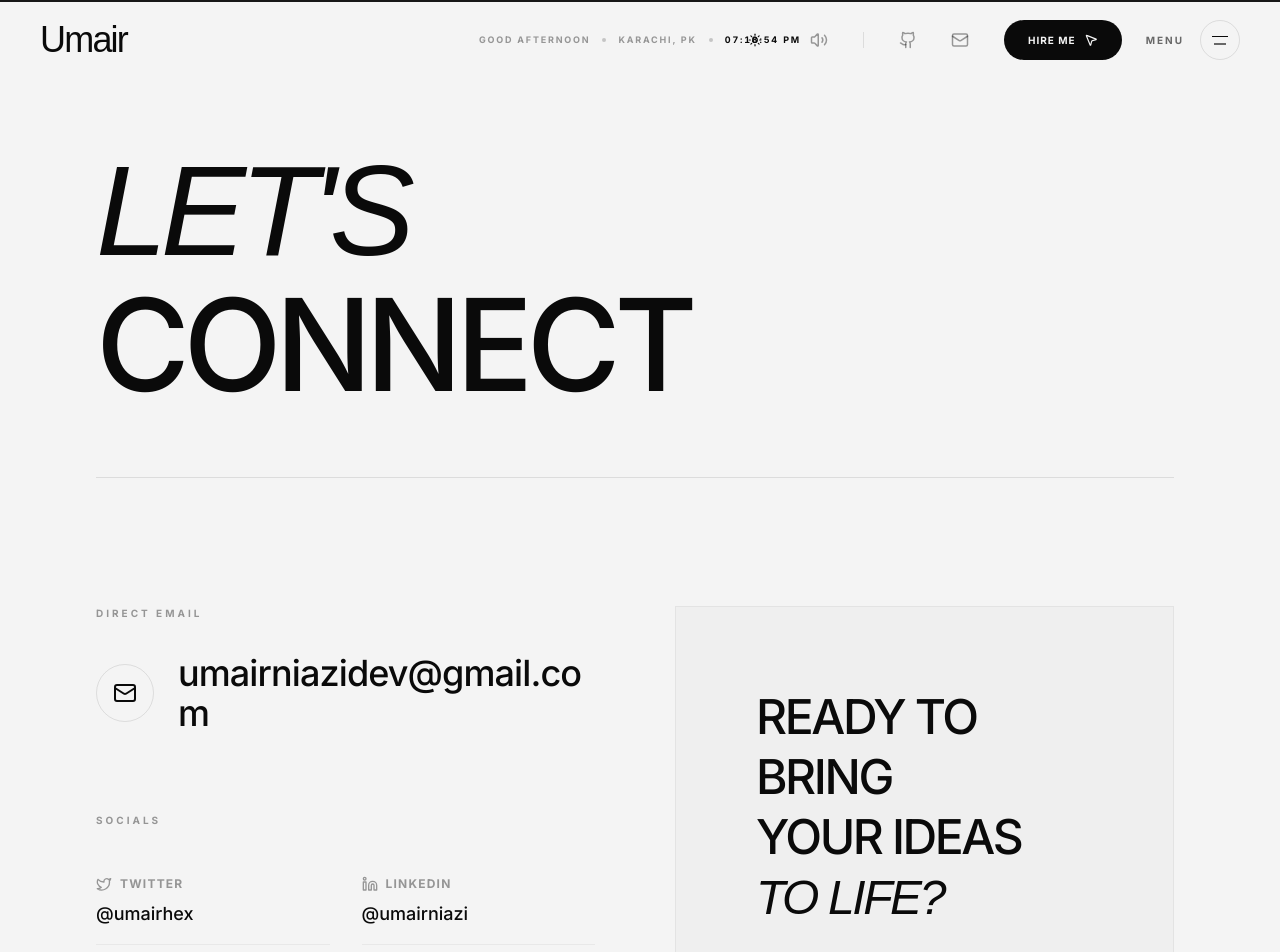
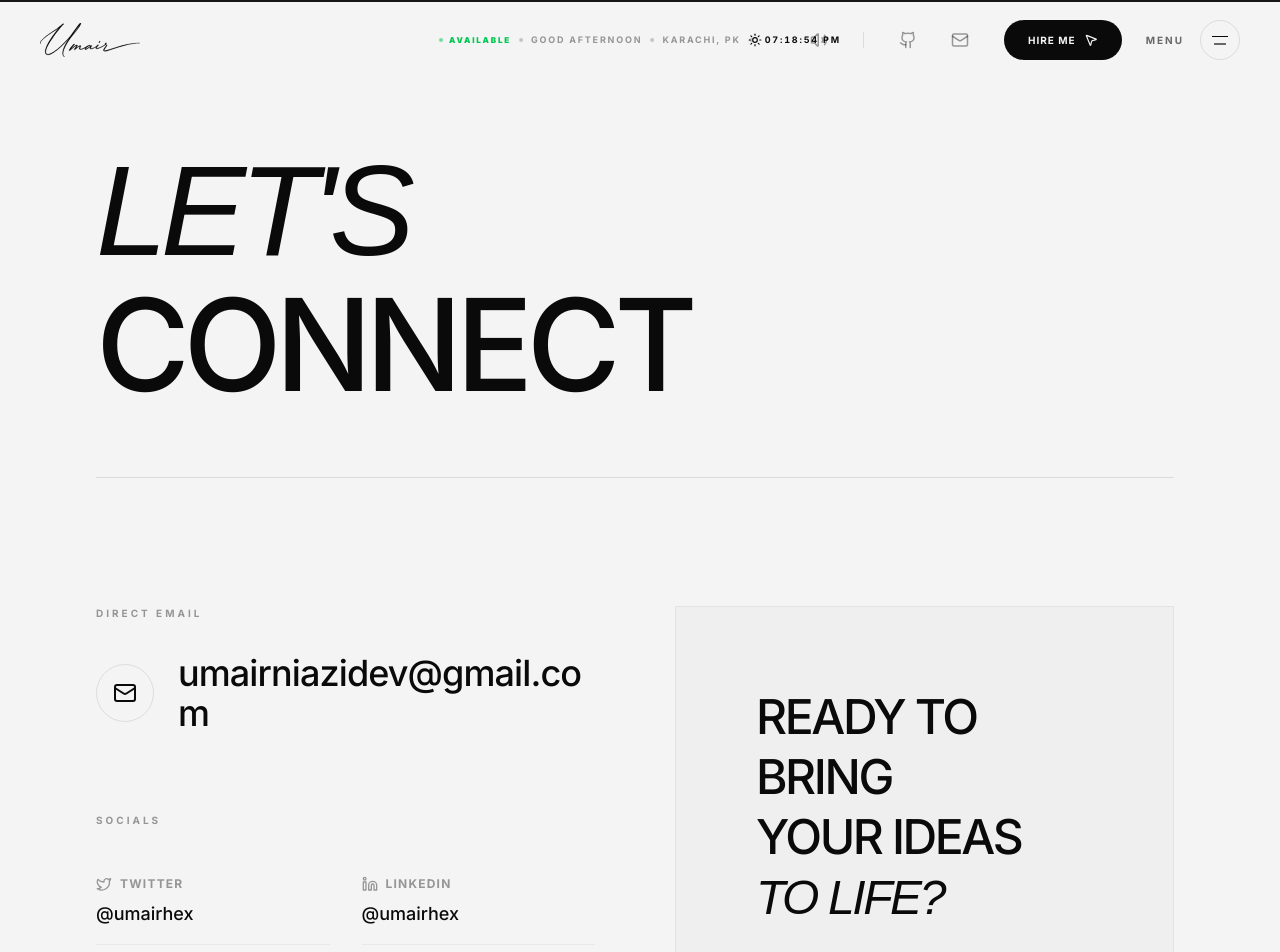
Before and after one commit to umairhex/refolio, a Next.js app: page /contact in a window 1280 px wide. Shown: the top 952 px of the page. Built offline with nearby package versions, Linux system fonts and the light colour scheme; a web font is replaced by a local one.

Commit message:
feat: implement site preloader with GSAP animations and add project constants configuration

```diff
--- a/app/components/layout/Navbar/NavbarLogo.tsx
+++ b/app/components/layout/Navbar/NavbarLogo.tsx
@@ -2,6 +2,7 @@
 
 import { animateTo } from "@/lib/animations";
 import { SoundLink } from "@/app/components/ui/Sound";
+import { Logo } from "@/app/components/ui/Logo";
 
 export const NavbarLogo = () => {
   return (
@@ -11,34 +12,33 @@ export const NavbarLogo = () => {
         className="group flex items-center gap-3 focus:outline-none"
         aria-label="Go to home"
       >
-        <span
-          className="font-arsenica-display nav-logo block transform-gpu cursor-pointer text-2xl font-medium md:text-4xl"
+        <div
+          className="nav-logo block transform-gpu cursor-pointer"
           onMouseEnter={(e) => {
             animateTo(e.currentTarget, {
-              rotateY: 20,
-              rotateX: -10,
-              x: 5,
+              scale: 1.05,
+              rotateY: 10,
+              rotateX: -5,
               duration: 0.4,
               ease: "power2.out",
             });
           }}
           onMouseLeave={(e) => {
             animateTo(e.currentTarget, {
+              scale: 1,
               rotateY: 0,
               rotateX: 0,
-              x: 0,
               duration: 0.4,
               ease: "power2.out",
             });
           }}
           style={{
-            letterSpacing: "-0.05em",
             perspective: "1000px",
             transformStyle: "preserve-3d",
           }}
         >
-          Umair
-        </span>
+          <Logo width={100} height={30} />
+        </div>
       </SoundLink>
     </div>
   );
--- a/app/components/layout/NavbarClock.tsx
+++ b/app/components/layout/NavbarClock.tsx
@@ -22,7 +22,7 @@ const NavbarClock = ({ isScrolled }: { isScrolled: boolean }) => {
 
       if (hours >= 5 && hours < 12) setGreeting("Good Morning");
       else if (hours >= 12 && hours < 17) setGreeting("Good Afternoon");
-      else if (hours >= 17 && hours < 21) setGreeting("Good Evening");
+      else if (hours >= 17 && hours < 22) setGreeting("Good Evening");
       else setGreeting("Good Night");
 
       const formatter = new Intl.DateTimeFormat("en-US", {
@@ -45,11 +45,10 @@ const NavbarClock = ({ isScrolled }: { isScrolled: boolean }) => {
 
   return (
     <div
-      className={`nav-item absolute left-1/2 flex -translate-x-1/2 items-center justify-center transition-all duration-700 ease-expo-out ${
+      className={`nav-item ease-expo-out absolute left-1/2 flex -translate-x-1/2 items-center justify-center transition-all duration-700 ${
         isScrolled ? "scale-90 opacity-40 xl:flex" : "lg:flex"
       }`}
     >
-
       <div className="flex items-center gap-3 text-[9px] font-bold tracking-[0.2em] uppercase">
         <AnimatePresence mode="wait">
           {!isScrolled && (
@@ -60,10 +59,17 @@ const NavbarClock = ({ isScrolled }: { isScrolled: boolean }) => {
               exit={{ opacity: 0, y: -5 }}
               className="flex items-center gap-3"
             >
-              <span className="text-foreground/40 hidden xl:inline">{greeting}</span>
-              <span className="bg-foreground/20 hidden h-1 w-1 rounded-full xl:inline" />
-              <span className="text-foreground/40">Karachi, PK</span>
-              <span className="bg-foreground/20 h-1 w-1 rounded-full" />
+              <div className="flex items-center gap-2">
+                <div className="flex items-center gap-1.5 text-green-500 dark:text-emerald-500">
+                  <div className="h-1 w-1 animate-pulse rounded-full bg-current" />
+                  <span className="text-[8px] font-black">AVAILABLE</span>
+                </div>
+                <span className="bg-foreground/20 h-1 w-1 rounded-full" />
+                <span className="text-foreground/40 hidden xl:inline">{greeting}</span>
+                <span className="bg-foreground/20 hidden h-1 w-1 rounded-full xl:inline" />
+                <span className="text-foreground/40">Karachi, PK</span>
+                <span className="bg-foreground/20 h-1 w-1 rounded-full" />
+              </div>
             </motion.div>
           )}
         </AnimatePresence>
--- /dev/null
+++ b/app/components/ui/Logo.tsx
@@ -0,0 +1,35 @@
+"use client";
+
+import Image from "next/image";
+import { cn } from "@/lib/utils";
+
+interface LogoProps {
+  className?: string;
+  width?: number;
+  height?: number;
+}
+
+export const Logo = ({ className, width = 130, height = 40 }: LogoProps) => {
+  return (
+    <div className={cn("relative flex items-center", className)} style={{ width, height }}>
+      {/* Light Theme Logo */}
+      <Image
+        src="/assets/logos/UmairSignatureBlackLogo.svg"
+        alt="Umair Signature Logo"
+        width={width}
+        height={height}
+        className="h-auto w-full object-contain dark:hidden"
+        priority
+      />
+      {/* Dark Theme Logo */}
+      <Image
+        src="/assets/logos/UmairSignatureWhiteLogo.svg"
+        alt="Umair Signature Logo"
+        width={width}
+        height={height}
+        className="hidden h-auto w-full object-contain dark:block"
+        priority
+      />
+    </div>
+  );
+};
--- a/app/components/ui/Preloader.tsx
+++ b/app/components/ui/Preloader.tsx
@@ -6,15 +6,15 @@ import { useLoadingActions } from "@/hooks/use-loading-store";
 import { createTimeline, animateTo } from "@/lib/animations";
 
 export default function Preloader() {
+  const words = ["FULLSTACK", "CLOUD", "AUTOMATION"];
+
   const [percentage, setPercentage] = useState(0);
   const [isHidden, setIsHidden] = useState(true);
   const [isVisible, setIsVisible] = useState(false);
+  const [currentWord, setCurrentWord] = useState(words[0]);
 
   const containerRef = useRef<HTMLDivElement>(null);
-  const wordRef = useRef<HTMLSpanElement>(null);
   const contentRef = useRef<HTMLDivElement>(null);
-
-  const words = ["FULLSTACK", "CLOUD", "AUTOMATION"];
 
   const { setIsLoaded } = useLoadingActions();
 
@@ -29,12 +29,14 @@ export default function Preloader() {
         setIsHidden(false);
         setIsVisible(true);
       });
+    } else {
+      setIsLoaded(true);
     }
 
     return () => {
       document.body.style.overflow = "";
     };
-  }, []);
+  }, [setIsLoaded]);
 
   const handleMouseMove = (e: React.MouseEvent) => {
     if (!contentRef.current) return;
@@ -75,47 +77,21 @@ export default function Preloader() {
         },
       });
 
-      if (prefersReducedMotion) {
-        const obj = { val: 0 };
-        tl.to(obj, {
-          val: 100,
-          duration: 1,
-          onUpdate: () => {
-            setPercentage(Math.floor(obj.val));
-          },
-        });
-        return;
-      }
-
       const count = { value: 0 };
       tl.to(count, {
         value: 100,
-        duration: 2.5,
+        duration: prefersReducedMotion ? 1.5 : 3,
         ease: "power2.inOut",
-        onUpdate: () => setPercentage(Math.floor(count.value)),
+        onUpdate: () => {
+          const val = Math.floor(count.value);
+          setPercentage(val);
+
+          const wordIndex = Math.min(Math.floor((val / 101) * words.length), words.length - 1);
+          setCurrentWord(words[wordIndex]);
+        },
       });
 
-      words.forEach((word, i) => {
-        const startTime = (i * 2.1) / words.length;
-        tl.to(
-          wordRef.current,
-          {
-            opacity: 0,
-            y: -10,
-            duration: 0.15,
-            onComplete: () => {
-              if (wordRef.current) wordRef.current.innerText = word;
-            },
-          },
-          startTime,
-        ).to(wordRef.current, {
-          opacity: 1,
-          y: 0,
-          duration: 0.15,
-        });
-      });
-
-      tl.to({}, { duration: 0.4 });
+      tl.to({}, { duration: 0.2 });
     },
     { scope: containerRef, dependencies: [isVisible] },
   );
@@ -131,7 +107,7 @@ export default function Preloader() {
       aria-valuemin={0}
       aria-valuemax={100}
       aria-label="Loading Portfolio"
-      className="bg-background text-foreground fixed inset-0 z-50 flex flex-col items-center justify-center overflow-hidden select-none"
+      className="fixed inset-0 z-50 flex flex-col items-center justify-center overflow-hidden bg-[#0a0a0a] text-[#f5f5f7] select-none"
     >
       <div ref={contentRef} className="relative flex flex-col items-center will-change-transform">
         <div className="flex items-center gap-4 overflow-hidden">
@@ -142,11 +118,10 @@ export default function Preloader() {
 
         <div className="mt-8 h-6 overflow-hidden">
           <span
-            ref={wordRef}
             aria-live="polite"
             className="block text-[10px] font-bold tracking-[0.3em] uppercase opacity-50 md:text-xs"
           >
-            {words[0]}
+            {currentWord}
           </span>
         </div>
       </div>
--- a/constants/index.ts
+++ b/constants/index.ts
@@ -365,8 +365,8 @@ export const SOCIAL_PROFILES: SocialProfile[] = [
   },
   {
     key: "linkedin",
-    href: "https://www.linkedin.com/in/umairniazi",
-    handle: "@umairniazi",
+    href: "https://www.linkedin.com/in/umairhex",
+    handle: "@umairhex",
     icon: Linkedin,
   },
   {
@@ -408,7 +408,8 @@ export const HERO_CONTENT = {
     line2: "STACK",
     line3: "Engineer",
   },
-  specialization: "Full-Stack Engineer specialized in AI-powered systems and rapid feature delivery.",
+  specialization:
+    "Full-Stack Engineer specialized in AI-powered systems and rapid feature delivery.",
   location: "Islamabad — Pakistan",
 };
 
```
Also changed, not shown: public/assets/logos/UmairSignatureBlackLogo.svg (added), public/assets/logos/UmairSignatureWhiteLogo.svg (added).
